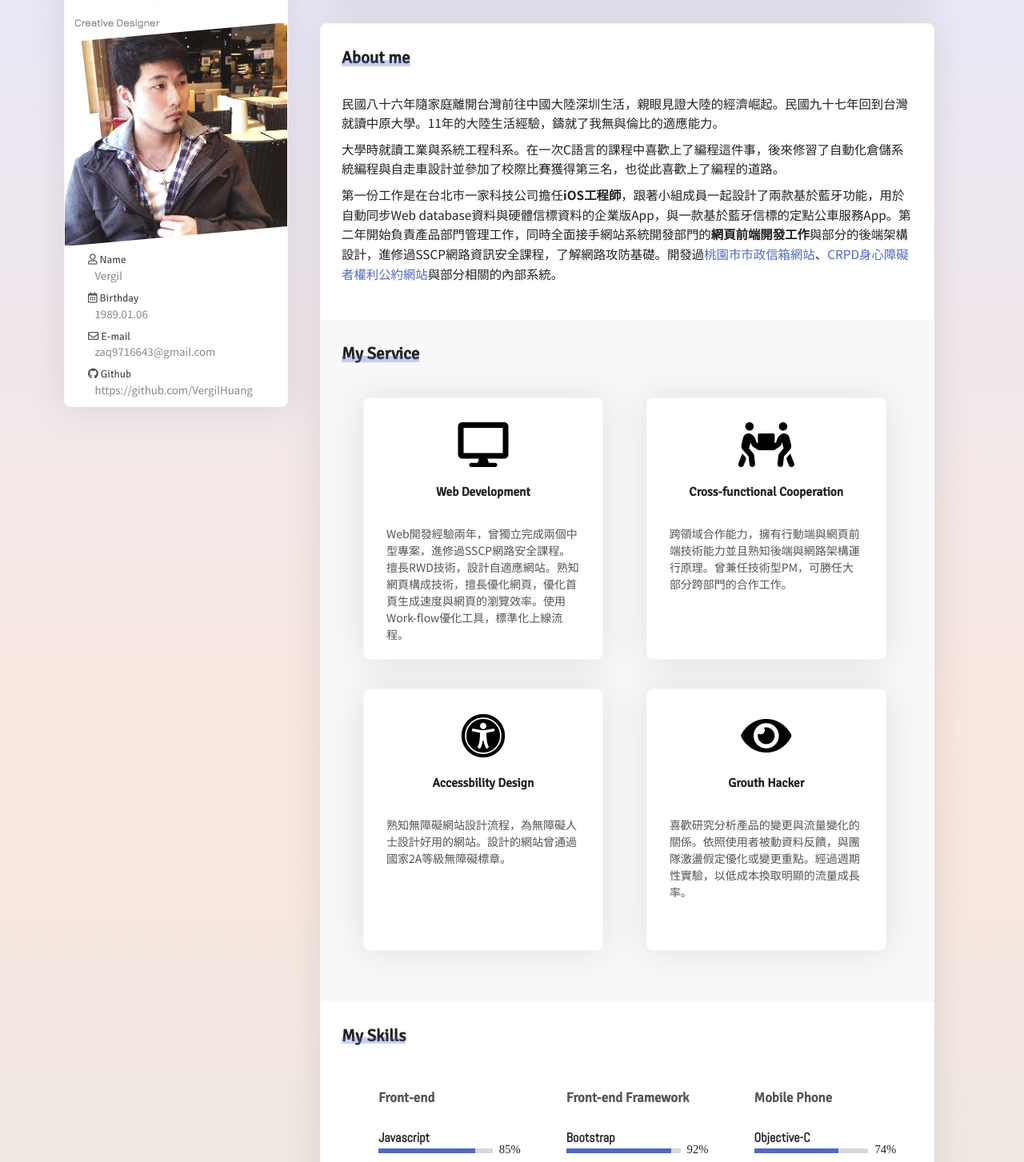
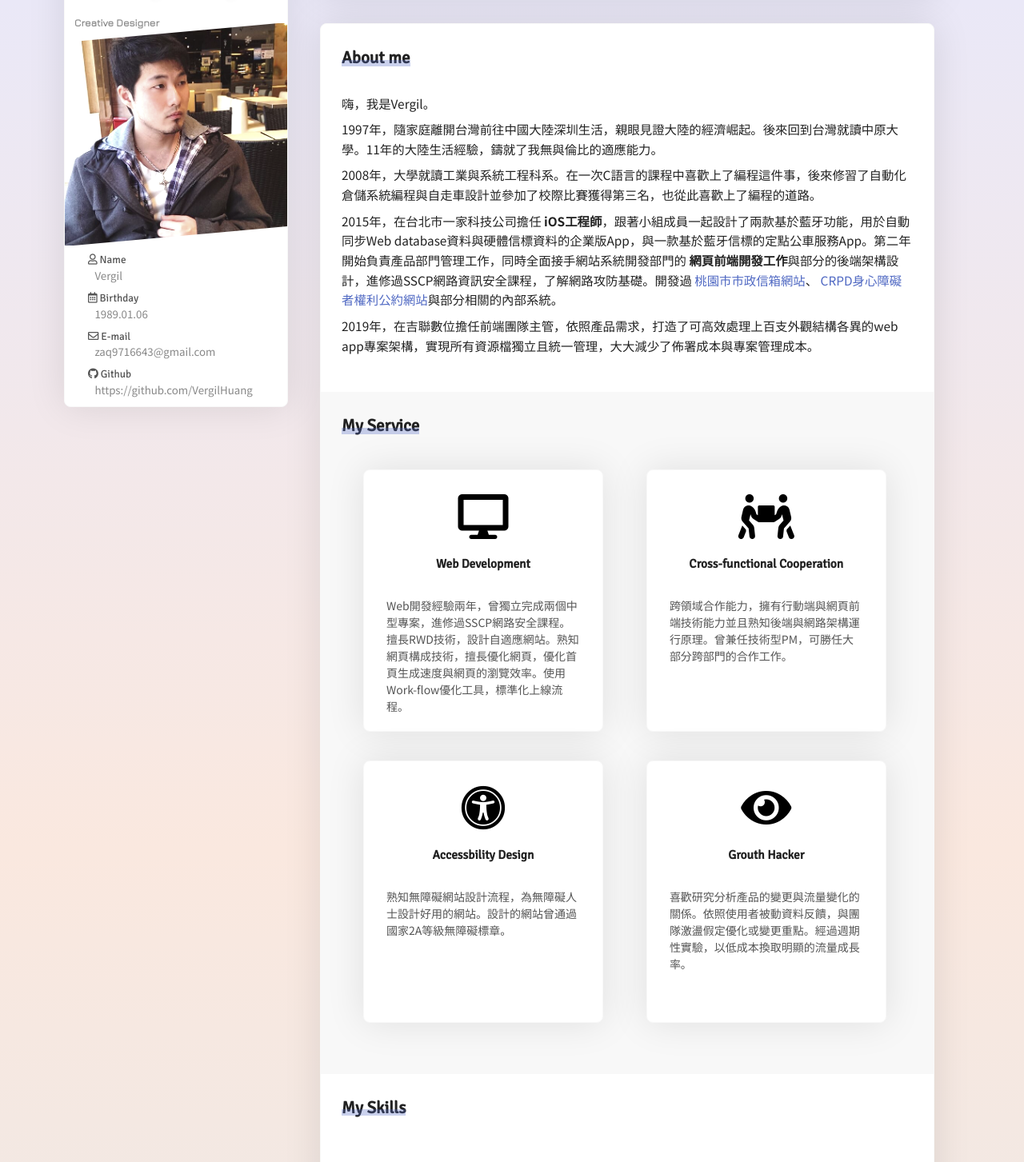
Before and after one commit to VergilHuang/VueResume, a Vue app: page / in a window 1280 px wide. Shown: the part 131-1584 px from the top of the page at 80% size. Built offline with nearby package versions, Linux system fonts and the light colour scheme.

Commit message:
更新吉聯履歷經歷

```diff
--- a/package.json
+++ b/package.json
@@ -3,12 +3,13 @@
   "version": "0.1.0",
   "private": true,
   "scripts": {
-    "serve": "vue-cli-service serve",
+    "start": "vue-cli-service serve",
     "build": "vue-cli-service build",
     "lint": "vue-cli-service lint"
   },
   "dependencies": {
     "animated-scroll-to": "^1.2.2",
+    "animejs": "^3.2.0",
     "vue": "^2.5.17",
     "vue-router": "^3.0.1",
     "vue2-google-maps": "^0.10.2",
--- a/src/components/Services.vue
+++ b/src/components/Services.vue
@@ -1,17 +1,17 @@
 
 <template>
-	<div class="service box-border shadower">
-        <div class="icon"><i :class="'fas fa-' + service.icon"></i></div>
-        <h5>{{service.title}}</h5>
-        <p>{{service.text}}</p>
+  <div class="service box-border shadower">
+    <div class="icon">
+      <i :class="'fas fa-' + service.icon"></i>
     </div>
+    <h5>{{service.title}}</h5>
+    <p>{{service.text}}</p>
+  </div>
 </template>
 
 <script>
-
 export default {
-	name: 'ServiceComponent',
-	props: ['service']
-}
-
+  name: "ServiceComponent",
+  props: ["service"]
+};
 </script>
--- a/src/components/Skill.vue
+++ b/src/components/Skill.vue
@@ -1,17 +1,38 @@
 <template>
-	<div>
-      <h6 class="subject">{{skill.title}}</h6>
-      <div :data-percentage="skill.percentage" class="percentage">
-        <div class="skill-percen" :style=" 'width:' + skill.percentage + ';' "></div>
-      </div>
+  <div>
+    <h6 class="subject">{{skill.title}}</h6>
+    <div :data-percentage="percentage" class="percentage">
+      <div class="skill-percen" :style=" 'width:' + percentage + ';' "></div>
     </div>
+  </div>
 </template>
 
 <script>
+import anime from "animejs";
 
 export default {
-	name: 'Skill',
-	props: ['skill']
-}
+  name: "Skill",
+  data: function() {
+    return {
+      skillData: { percentage: 0 },
+      percentage: "0%"
+    };
+  },
+  mounted: function() {
+    var self = this;
 
+    anime({
+      targets: self.skillData,
+      percentage: self.skill.percentage,
+      round: 1,
+      // easing: "linear",
+      duration: 1500,
+      easing: "cubicBezier(0.515, 0.005, 0.52, 1.005)",
+      update: function() {
+        self.percentage = self.skillData.percentage + "%";
+      }
+    });
+  },
+  props: ["skill"]
+};
 </script>
--- a/src/scss/_contact.scss
+++ b/src/scss/_contact.scss
@@ -12,6 +12,7 @@
 			font-family: 'Signika', serif;
 			font-weight: 700;
 			color: #222;
+			margin-right: 8px;
 		}
 		.c-text{
 			font-family: 'Noto Sans TC','微軟正黑體', sans-serif;
--- a/src/scss/style.scss
+++ b/src/scss/style.scss
@@ -47,12 +47,13 @@ p{
 	width:$content_width;
 	margin: auto;
 	padding-top: 60px;
+	padding-bottom: 60px;
 }
 
 .person-info{
 	width: $person_width;
 	height: 580px;
-	display: inline-block;
+	// display: inline-block;
 	background: #fff;
 	float: left;
 
--- a/src/views/About.vue
+++ b/src/views/About.vue
@@ -2,18 +2,40 @@
   <div class="about">
     <section>
       <h3>About me</h3>
-			<p class="about-text">民國八十六年隨家庭離開台灣前往中國大陸深圳生活，親眼見證大陸的經濟崛起。民國九十七年回到台灣就讀中原大學。11年的大陸生活經驗，鑄就了我無與倫比的適應能力。</p>
-			<p class="about-text">大學時就讀工業與系統工程科系。在一次C語言的課程中喜歡上了編程這件事，後來修習了自動化倉儲系統編程與自走車設計並參加了校際比賽獲得第三名，也從此喜歡上了編程的道路。</p>
-			<p class="about-text">第一份工作是在台北市一家科技公司擔任<b>iOS工程師</b>，跟著小組成員一起設計了兩款基於藍牙功能，用於自動同步Web database資料與硬體信標資料的企業版App，與一款基於藍牙信標的定點公車服務App。第二年開始負責產品部門管理工作，同時全面接手網站系統開發部門的<b>網頁前端開發工作</b>與部分的後端架構設計，進修過SSCP網路資訊安全課程，了解網路攻防基礎。開發過<a class="t-link" href="https://taotalk.tycg.gov.tw/" target="_blank">桃園市市政信箱網站</a>、<a class="t-link" href="https://crpd.sfaa.gov.tw/" target="_blank">CRPD身心障礙者權利公約網站</a>與部分相關的內部系統。</p>
+      <p class="about-text">嗨，我是Vergil。</p>
+      <!-- <p class="about-text">"不管到哪裡，都要找到屬於自己的目標，並盡可能做到最好。"</p>
+      <br />
+      <p class="about-text">2015/3 ~ 2018/4， 采聲科技</p>
+      <p class="about-text">以三人小組推廣與研發SBeacon產品，兩年內拿到並完成了近20,000,000的合作簽約。之後轉職前端工程師，獨立完成了3個中型專案。</p>
+      <p class="about-te">2019/4 ~ 2020/5， 吉聯數位科技娛樂有限公司</p>
+      <p class="about text">依照產品需求，打造了可高效處理上百支外觀結構各異的web app專案架構，實現所有資源檔獨立且統一管理，大大減少了佈署成本與專案管理成本。</p>-->
+
+      <p
+        class="about-text"
+      >1997年，隨家庭離開台灣前往中國大陸深圳生活，親眼見證大陸的經濟崛起。後來回到台灣就讀中原大學。11年的大陸生活經驗，鑄就了我無與倫比的適應能力。</p>
+      <p
+        class="about-text"
+      >2008年，大學就讀工業與系統工程科系。在一次C語言的課程中喜歡上了編程這件事，後來修習了自動化倉儲系統編程與自走車設計並參加了校際比賽獲得第三名，也從此喜歡上了編程的道路。</p>
+      <p class="about-text">
+        2015年，在台北市一家科技公司擔任
+        <b>iOS工程師</b>，跟著小組成員一起設計了兩款基於藍牙功能，用於自動同步Web database資料與硬體信標資料的企業版App，與一款基於藍牙信標的定點公車服務App。第二年開始負責產品部門管理工作，同時全面接手網站系統開發部門的
+        <b>網頁前端開發工作</b>與部分的後端架構設計，進修過SSCP網路資訊安全課程，了解網路攻防基礎。開發過
+        <a
+          class="t-link"
+          href="https://taotalk.tycg.gov.tw/"
+          target="_blank"
+        >桃園市市政信箱網站</a>、
+        <a class="t-link" href="https://crpd.sfaa.gov.tw/" target="_blank">CRPD身心障礙者權利公約網站</a>與部分相關的內部系統。
+      </p>
+
+      <p
+        class="about-text"
+      >2019年，在吉聯數位擔任前端團隊主管，依照產品需求，打造了可高效處理上百支外觀結構各異的web app專案架構，實現所有資源檔獨立且統一管理，大大減少了佈署成本與專案管理成本。</p>
     </section>
     <section>
       <h3>My Service</h3>
       <div>
-				<Services
-				v-for="service in services_data"
-				:key="service.id"
-				:service="service"
-				/>
+        <Services v-for="service in services_data" :key="service.id" :service="service" />
       </div>
     </section>
     <section>
@@ -23,7 +45,7 @@
           v-for="skill_bd in skills_data"
           :key="skill_bd.id"
           :catename="skill_bd.cate_name"
-				:skills=skill_bd.skills
+          :skills="skill_bd.skills"
         />
       </div>
     </section>
@@ -31,90 +53,111 @@
 </template>
 
 <script>
-import Services from '../components/Services.vue';
-import SkillBox from '../components/SkillBox.vue';
+import Services from "../components/Services.vue";
+import SkillBox from "../components/SkillBox.vue";
 
 export default {
-	name: 'About',
-	data: function(){
+  name: "About",
+  data: function() {
     return {
       services_data: [
         {
-				id:1, icon:"desktop", title:"Web Development",
-				text:"Web開發經驗兩年，曾獨立完成兩個中型專案，進修過SSCP網路安全課程。擅長RWD技術，設計自適應網站。熟知網頁構成技術，擅長優化網頁，優化首頁生成速度與網頁的瀏覽效率。使用Work-flow優化工具，標準化上線流程。"
+          id: 1,
+          icon: "desktop",
+          title: "Web Development",
+          text:
+            "Web開發經驗兩年，曾獨立完成兩個中型專案，進修過SSCP網路安全課程。擅長RWD技術，設計自適應網站。熟知網頁構成技術，擅長優化網頁，優化首頁生成速度與網頁的瀏覽效率。使用Work-flow優化工具，標準化上線流程。"
         },
         {
-				id:2, icon:"people-carry", title:"Cross-functional Cooperation",
-				text:"跨領域合作能力，擁有行動端與網頁前端技術能力並且熟知後端與網路架構運行原理。曾兼任技術型PM，可勝任大部分跨部門的合作工作。"
+          id: 2,
+          icon: "people-carry",
+          title: "Cross-functional Cooperation",
+          text:
+            "跨領域合作能力，擁有行動端與網頁前端技術能力並且熟知後端與網路架構運行原理。曾兼任技術型PM，可勝任大部分跨部門的合作工作。"
         },
         {
-				id:3, icon:"universal-access", title:"Accessbility Design",
-				text:"熟知無障礙網站設計流程，為無障礙人士設計好用的網站。設計的網站曾通過國家2A等級無障礙標章。"
+          id: 3,
+          icon: "universal-access",
+          title: "Accessbility Design",
+          text:
+            "熟知無障礙網站設計流程，為無障礙人士設計好用的網站。設計的網站曾通過國家2A等級無障礙標章。"
         },
         {
-				id:4, icon:"eye", title:"Grouth Hacker",
-				text:"喜歡研究分析產品的變更與流量變化的關係。依照使用者被動資料反饋，與團隊激盪假定優化或變更重點。經過週期性實驗，以低成本換取明顯的流量成長率。"
-			}],
+          id: 4,
+          icon: "eye",
+          title: "Grouth Hacker",
+          text:
+            "喜歡研究分析產品的變更與流量變化的關係。依照使用者被動資料反饋，與團隊激盪假定優化或變更重點。經過週期性實驗，以低成本換取明顯的流量成長率。"
+        }
+      ],
       skills_data: [
         {
-				id:1, cate_name: 'Front-end',
+          id: 1,
+          cate_name: "Front-end",
           skills: [
-					{id:1, title: 'Javascript', percentage: '85%'},
-					{id:2, title: 'HTML5', percentage: '90%'},
-					{id:3, title: 'CSS (SCSS)', percentage: '95%'}
+            { id: 1, title: "Javascript", percentage: 92 },
+            { id: 2, title: "HTML5", percentage: 88 },
+            { id: 3, title: "CSS (SCSS)", percentage: 93 }
           ]
         },
         {
-				id:2, cate_name: 'Front-end Framework',
+          id: 2,
+          cate_name: "Front-end Framework",
           skills: [
-					{id:1, title: 'Bootstrap', percentage: '92%'},
-					{id:2, title: 'W3CSS', percentage: '88%'},
-					{id:3, title: 'React', percentage: '72%'},
-					{id:4, title: 'Angular', percentage: '73%'},
-					{id:5, title: 'Vue', percentage: '82%'}]
-			},
-			{
-				id:3, cate_name: 'Mobile Phone',
-				skills: [
-					{id:1, title: 'Objective-C', percentage: '74%'},
-					{id:2, title: 'Swift', percentage: '40%'},
-					{id:3, title: 'Java', percentage: '62%'}
+            { id: 1, title: "Bootstrap", percentage: 83 },
+            { id: 2, title: "W3CSS", percentage: 85 },
+            { id: 3, title: "React", percentage: 92 },
+            { id: 4, title: "Angular", percentage: 73 },
+            { id: 5, title: "Vue", percentage: 79 }
           ]
         },
         {
-				id:4, cate_name: 'Version Control',
+          id: 3,
+          cate_name: "Mobile Phone",
           skills: [
-					{id:1, title: 'Git', percentage: '72%'},
-					{id:2, title: 'SVN', percentage: '58%'},
-					{id:3, title: 'Harvest', percentage: '62%'}
+            { id: 1, title: "Objective-C", percentage: 70 },
+            { id: 2, title: "Swift", percentage: 30 },
+            { id: 3, title: "Java", percentage: 62 }
           ]
         },
         {
-				id:5, cate_name: 'Back-end',
+          id: 4,
+          cate_name: "Version Control",
           skills: [
-					{id:1, title: 'Java', percentage: '62%',},
-					{id:2, title: 'SQL', percentage: '70%',},
-					{id:3, title: 'Python', percentage: '48%'}
+            { id: 1, title: "Git", percentage: 92 },
+            { id: 2, title: "SVN", percentage: 58 },
+            { id: 3, title: "Harvest", percentage: 50 }
           ]
         },
         {
-				id:6, cate_name: 'Systems',
+          id: 5,
+          cate_name: "Back-end",
           skills: [
-					{id:1, title: 'Windows', percentage: '73%',},
-					{id:2, title: 'Mac (Linux)', percentage: '95%'},
-					{id:3, title: 'Ubuntu (Linux)', percentage: '68%'}
+            { id: 1, title: "Java", percentage: 62 },
+            { id: 2, title: "SQL", percentage: 58 },
+            { id: 3, title: "Python", percentage: 48 },
+            { id: 4, title: "Golang", percentage: 28 }
           ]
-			}]
+        },
+        {
+          id: 6,
+          cate_name: "Systems",
+          skills: [
+            { id: 1, title: "Windows", percentage: 73 },
+            { id: 2, title: "Mac (Linux)", percentage: 95 },
+            { id: 3, title: "Ubuntu (Linux)", percentage: 78 }
+          ]
         }
+      ]
+    };
   },
-	components:{
+  components: {
     Services,
     SkillBox
   }
-}
-
+};
 </script>
 
 <style lang="scss">
-	@import '../scss/_about.scss';
+@import "../scss/_about.scss";
 </style>
```
Also changed, not shown: src/App.vue (+14 -17 lines), src/components/GoogleMap.vue (+9 -9 lines), src/scss/_resume.scss (+9 -3 lines), src/views/Contact.vue (+10 -12 lines), src/views/Resume.vue (+33 -9 lines), vue.config.js (+4 -3 lines), 2 other files (tests, documents, lock files or other folders). Lines whose indentation alone changed are shown as unchanged.
